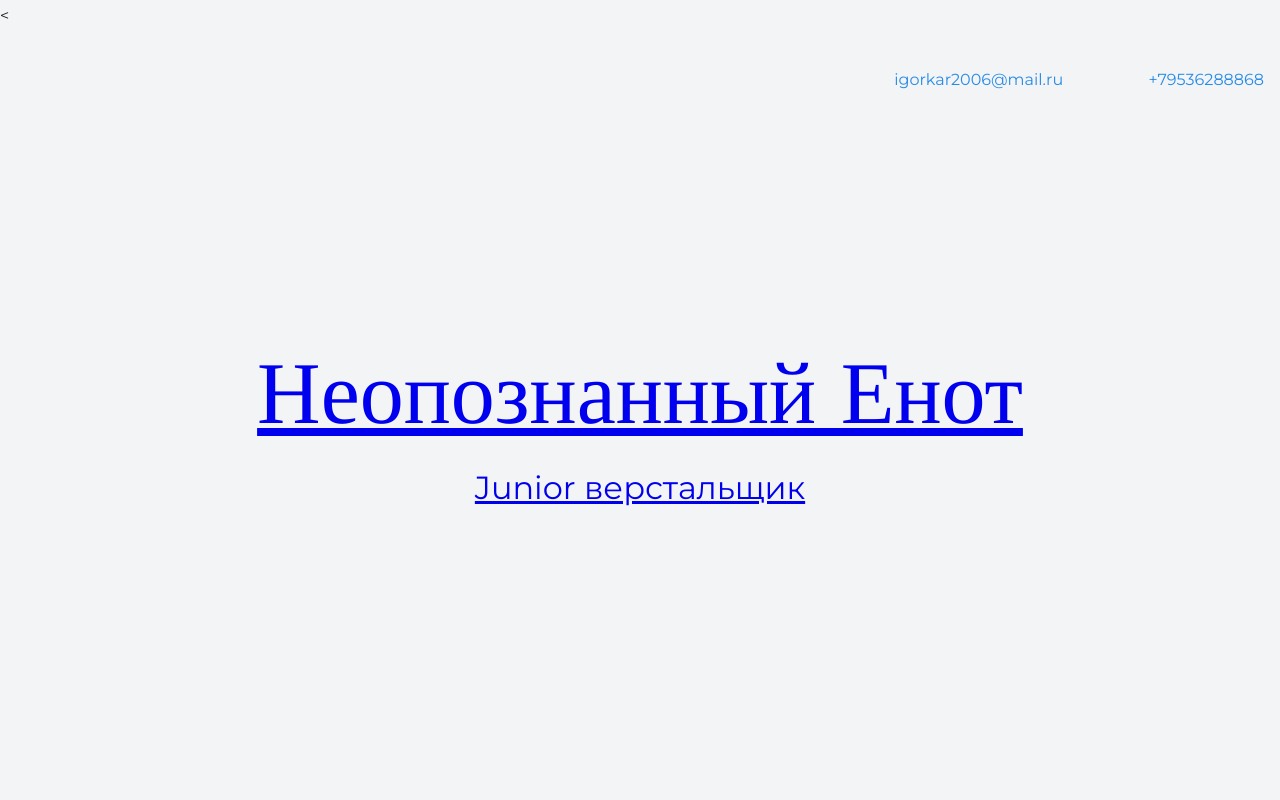
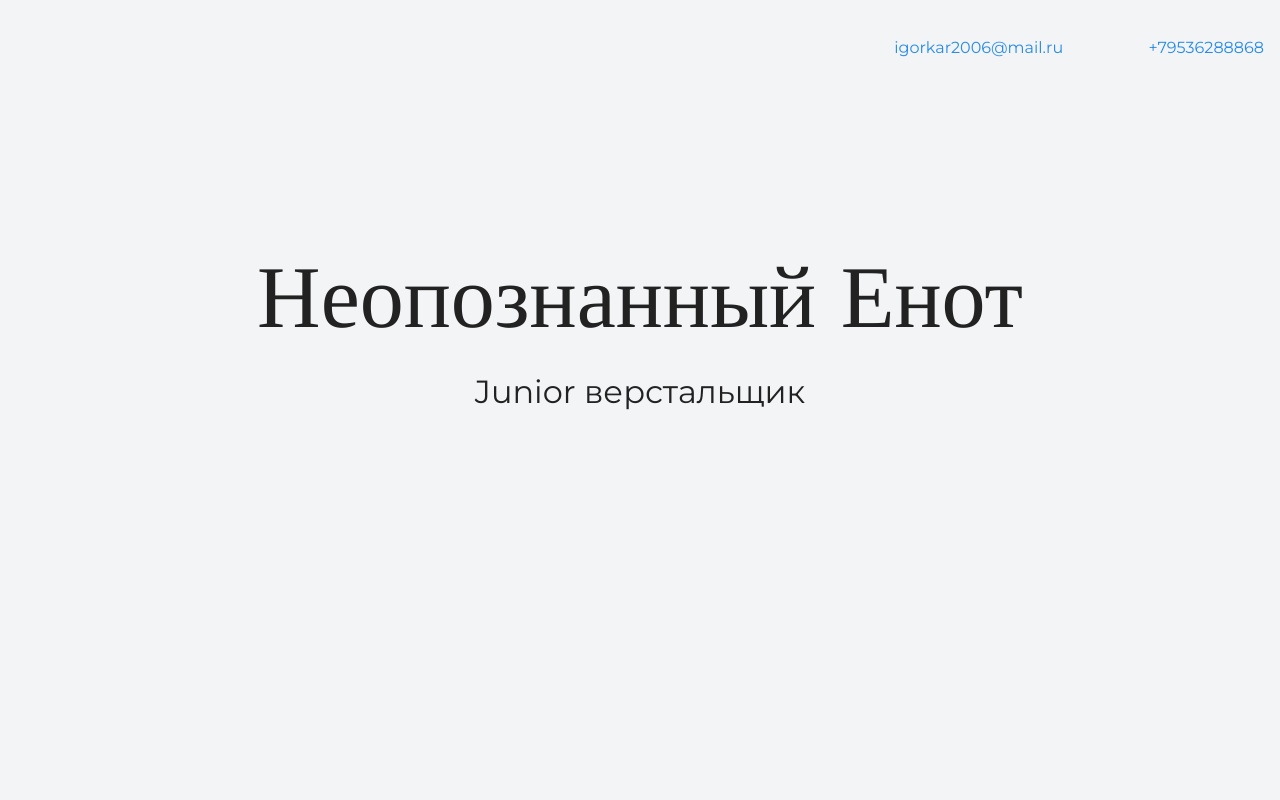
Before and after one commit to programer27/Junior1, a plain HTML site: page index.html in a window 1280 px wide. Shown: the top 800 px of the page. Drawn offline with nearby package versions, Linux system fonts and the light colour scheme.

Commit message:
Add files via upload

```diff
--- a/index.html
+++ b/index.html
@@ -8,10 +8,10 @@
   </head>
 
   <body>
-    <<header class="page-header">
+    <header class="page-header">
       <div class="container">
 	  <a href="mailto:enot_neopoznani@mail.ru" class="header-email">igorkar2006@mail.ru</a>
-	  <a href="tel:+79536288868" class="header-phone">+79536288868
+	  <a href="tel:+79536288868" class="header-phone">+79536288868</a>
 	  </div>
     </header>
     <section class="hero-image">
```
